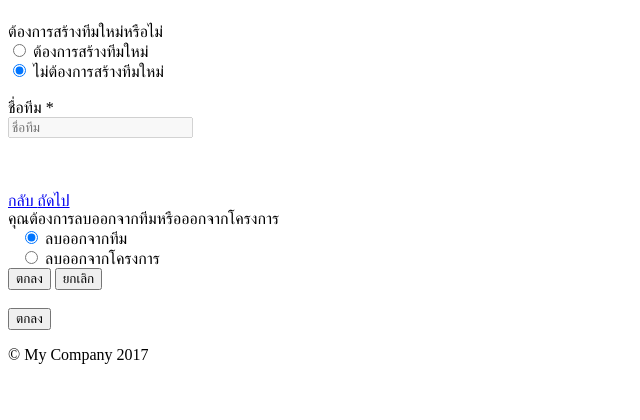
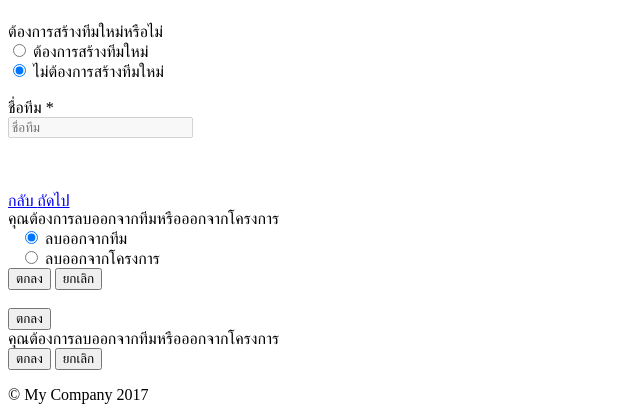
Before and after one commit to pmcms/project, a Yii app: the page made by backend/views/project/create.php in a window 1280 px wide. Shown: the part 699-1119 px from the top of the page, without its empty margins (0-640 px from the left). Before the commit the page ends 1063 px from the top, so only its background shows below. Run offline with PHP 8.4 and a stand-in for Yii, Linux system fonts and the light colour scheme; the template is opened without the code that fills it, so the values that code supplies are empty; some libraries are stand-ins or nearby versions.

Commit message:
add modal remove team

```diff
--- a/backend/views/project/create.php
+++ b/backend/views/project/create.php
@@ -134,6 +134,16 @@ function removeTeamMember(id, parentId){
 $(document).on('click', "a.right-team", function() {
     var id = $(this).attr('arr-id');
     var name = $(this).attr('arr-name');
+
+    $("#acceptTeam").attr('arr-id', id);
+    $("#acceptTeam").attr('arr-team-name', name);
+    $("#questionTeam").html('ต้องการลบทีม \"'+name+'"\ ออกจากโครงการ');
+    $('#modalTeam').modal('show');
+});
+
+$('#acceptTeam').click(function(){
+	var id = $(this).attr('arr-id');
+    var name = $(this).attr('arr-team-name');
     showColumnTeam(name);
     removeTeam(id);
 });
@@ -147,7 +157,7 @@ $(document).on('click', "a.right-member-team", function() {
 
     $("#accept").attr('arr-id', id);
     $("#accept").attr('arr-team-id', parentId);
-    $("#question").html('คุณต้องลบ \"'+userName+'"\ ออกจากทีม \"'+teamName+'\" หรือลบผู้ใฃ้งานออกจากโครงการ');
+    $("#question").html('คุณการต้องลบ \"'+userName+'"\ ออกจากทีม \"'+teamName+'\" หรือลบผู้ใฃ้งานออกจากโครงการ');
     $("#choice1").html('ลบออกจากทีม \"'+teamName+'\"');
     $("#choice2").html("ลบออกจากโครงการ");
 	$('#myModal').modal('show');
@@ -204,8 +214,8 @@ $(document).on('click', "a.right-user", function() {
     var parentId = "";
     $("#accept").attr('arr-id', id);
     $("#accept").attr('arr-team-id', parentId);
-    $("#question").html('คุณต้องลบ \"'+name+'\" ออกจากผู้ใช้งานในโครงการหรือลบผู้ใฃ้งานออกจากโครงการ');
-    $("#choice1").html("ลบผู้ใช้งานออกจากผู้ใช้งานในโครงการ");
+    $("#question").html('คุณต้องการลบ \"'+name+'\" ออกจากผู้ใช้งานในโครงการหรือลบผู้ใฃ้งานออกจากโครงการ');
+    $("#choice1").html("ลบออกจากผู้ใช้งานในโครงการ");
     $("#choice2").html("ลบออกจากโครงการ");
 	$('#myModal').modal('show');
 });
@@ -935,4 +945,22 @@ $this->registerJs($str2, View::POS_END);
 	    </div>
 	  </div>
 	</div>
+
+	<div class="modal fade" id="modalTeam" tabindex="-1" role="dialog" aria-labelledby="myModalLabel" data-target=".bs-example-modal-sm">
+	  <div class="modal-dialog" role="document">
+	    <div class="modal-content">
+	     <!-- ********** BODY MODAL ********** -->
+	      <div class="modal-body">
+	        <section class="content-modal">
+	        	<span id="questionTeam">คุณต้องการลบออกจากทีมหรือออกจากโครงการ</span><br>
+				<div class="text-right">
+				 	<button id="acceptTeam" class="btn btn-primary" data-dismiss="modal" aria-label="Close">ตกลง</button>
+				 	<button id="cancel" class="btn btn-default" data-dismiss="modal" aria-label="Close">ยกเลิก</button>
+				</div>
+		    </section>
+	      </div>
+	    </div>
+	  </div>
+	</div>
+
 </div>
```
